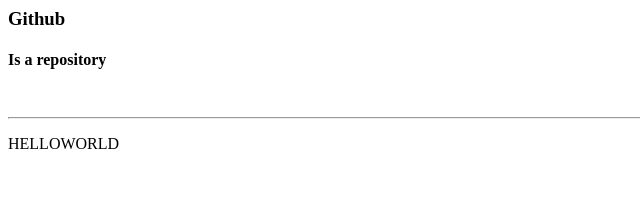
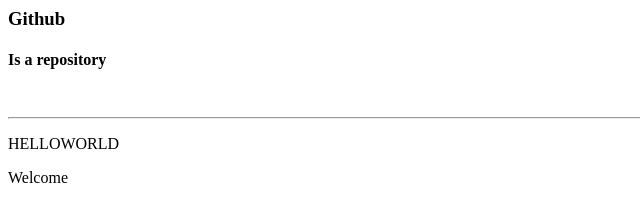
Before and after one commit to Vamshiii2/hellowworld.github.io, a plain HTML site: page index.html in a window 1280 px wide. Shown: the full height of the page, 0-640 px from the left. Drawn offline with Linux system fonts and the light colour scheme.

Commit message:
Update index.html

```diff
--- a/index.html
+++ b/index.html
@@ -8,4 +8,5 @@
 <br>
 <hr>
 <p>HELLOWORLD</p>
+<P> Welcome</p>
 </html>
```
